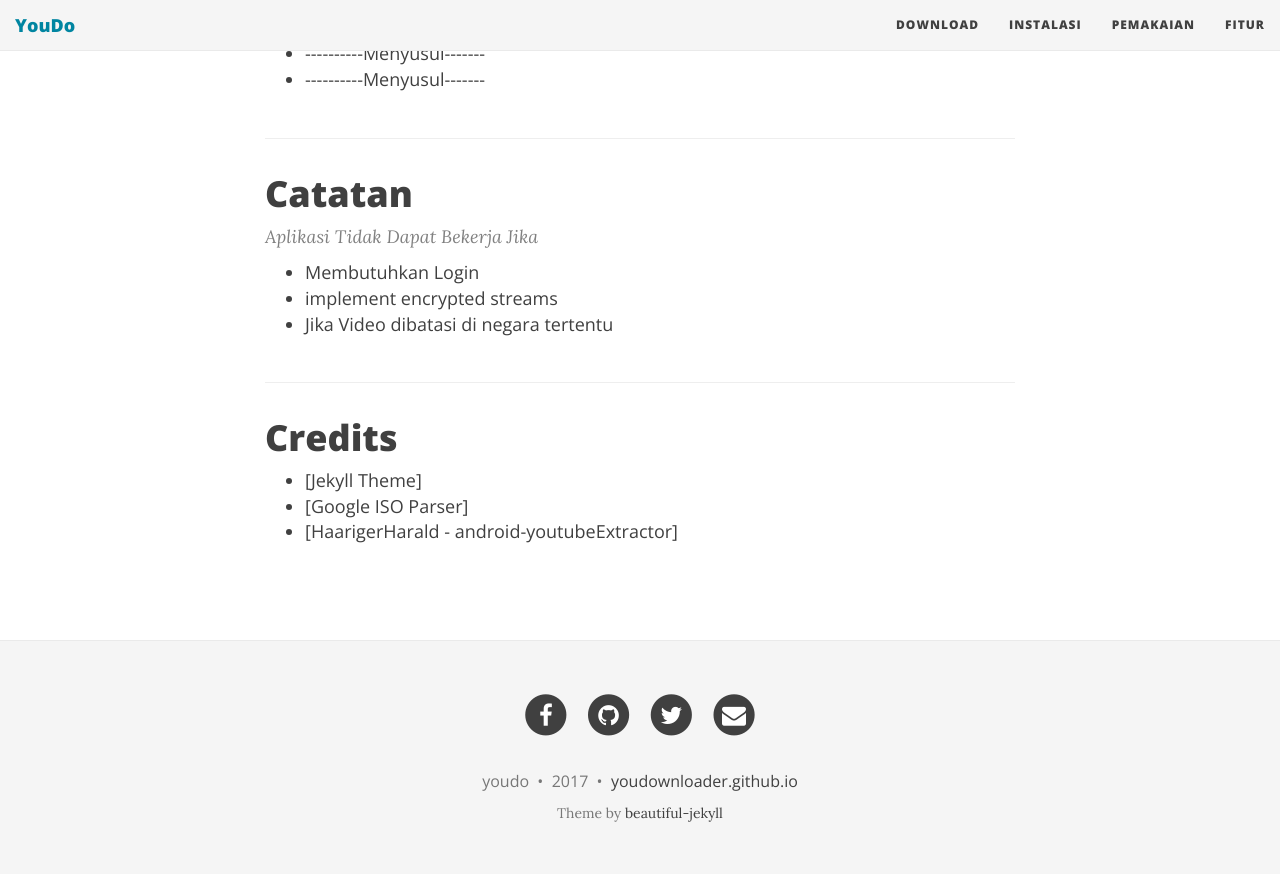
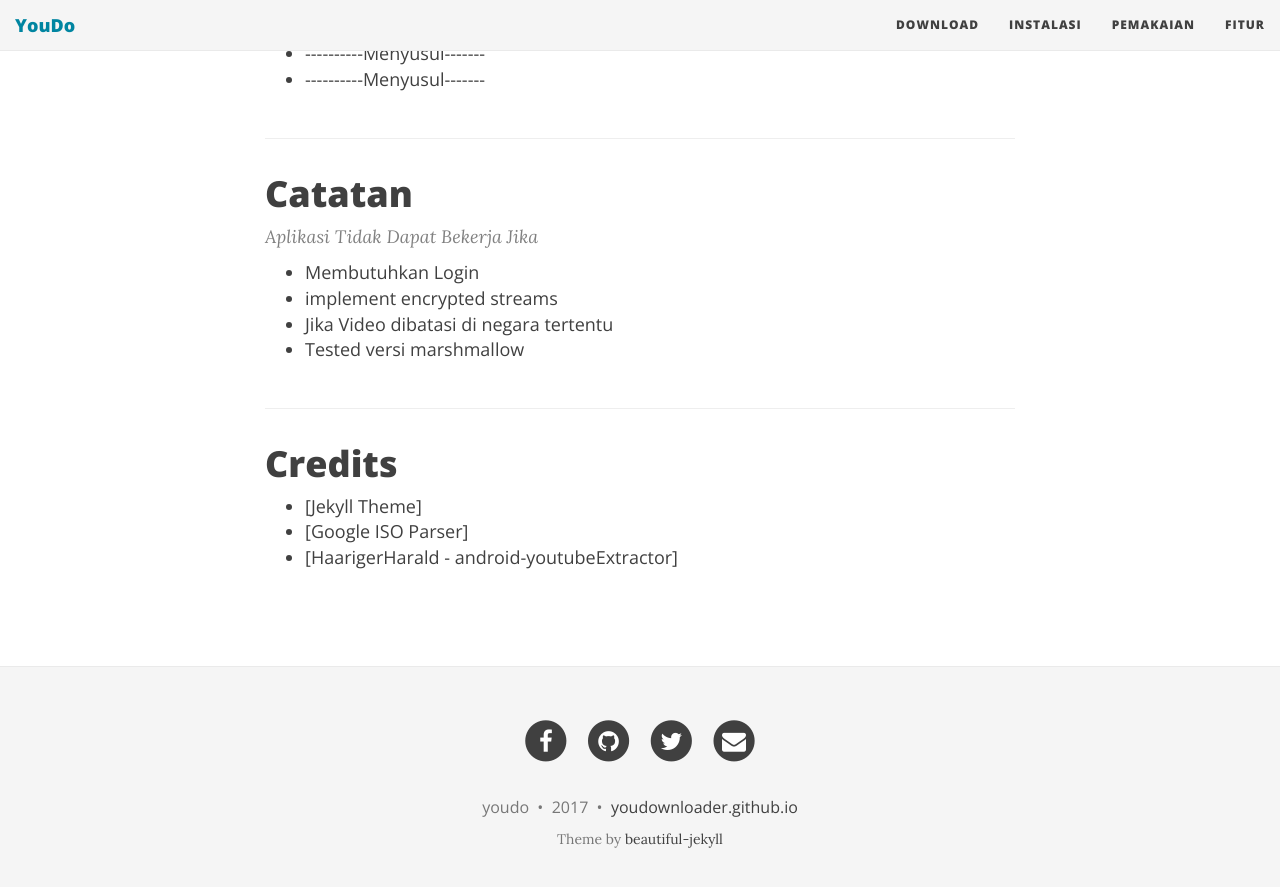
Before and after one commit to youdownloader/youdownloader.github.io, a Jekyll site: the page built from index.html, in a window 1280 px wide and 900 px high, scrolled down 1437 px. Shown: the top 887 px of the window. Built offline with Jekyll 4.4.1, drawn with Linux system fonts in a browser that asks for light colours; nearby versions of some CDN libraries; the list of posts is cut into pages by our own code.

Commit message:
some commit

```diff
--- a/index.html
+++ b/index.html
@@ -4,7 +4,7 @@
 subtitle: Youdo adalah aplikasi untuk mendownload video atau audio format dari youtube
 use-site-title: true
 ---
-<center><a href="https://docs.google.com/uc?export=download&id=0B0j_M-UV1IbmZk5oNTFTRXhMaGM" class="btn btn-large btn-danger"  id="download">Download Mirror .APK</a></center>
+<center><a href="https://docs.google.com/uc?export=download&id=0B0j_M-UV1IbmelJsUmYwcWFjVUE" class="btn btn-large btn-danger"  id="download">Download Mirror .APK</a></center>
 <div class="posts-list">
   <article class="post-preview" id="instalasi">
     <a href="#instalasi">
@@ -102,6 +102,7 @@
 	  <li>Membutuhkan Login</li>
 	  <li>implement encrypted streams</li>
 	  <li>Jika Video dibatasi di negara tertentu</li>
+	  <li>Tested versi marshmallow</li>
 	  </ul>
       </div>
     </div>
```
